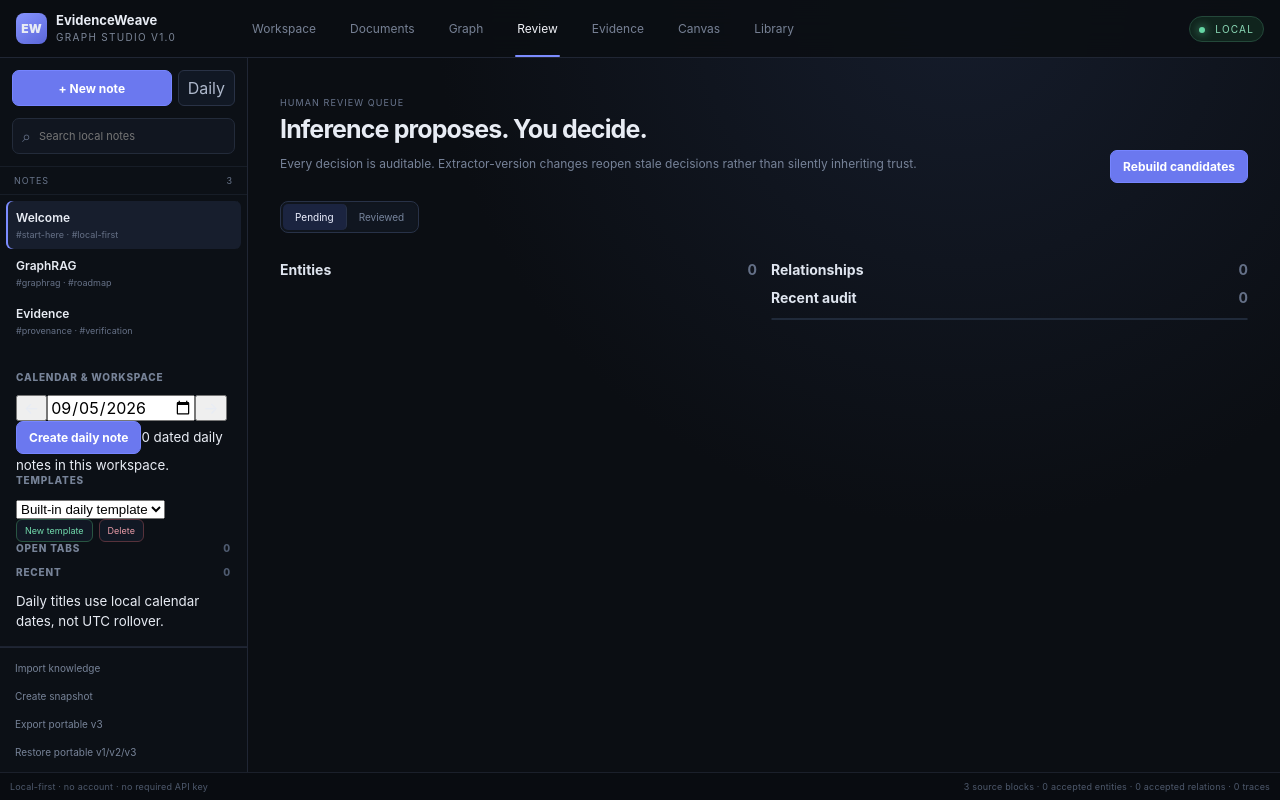
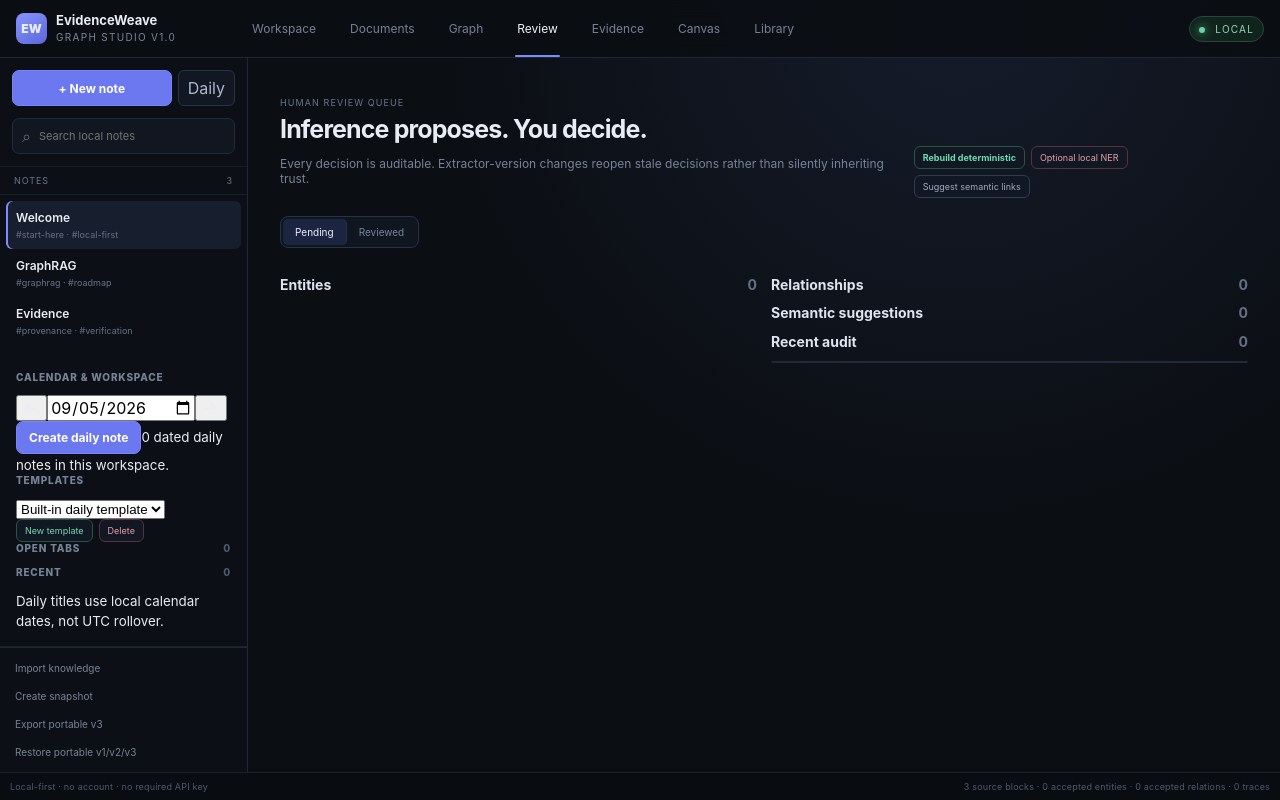
Before and after one commit to mohit231007/evidenceweave-graph-studio, a React (Vite) app in the folder apps/web/: page / in a window 1280 px wide. Both pictures are taken after a click on the button "Review". Built offline with nearby package versions, Linux system fonts and the light colour scheme.

Commit message:
feat: expose opt-in local NER and separate semantic link review

```diff
--- a/apps/web/src/StudioV2App.tsx
+++ b/apps/web/src/StudioV2App.tsx
@@ -36,6 +36,8 @@ import {
   splitEntity
 } from "./lib/review";
 import { undoReviewAudit } from "./lib/review-undo";
+import { createLocalNerProvider, extractLocalModelEntityCandidates, type LocalNerProvider } from "./lib/local-ner";
+import { buildSemanticLinkSuggestions, reviewSemanticLink } from "./lib/semantic-links";
 import { loadWorkspaceState, saveWorkspaceState, touchRecentNote } from "./lib/workspace-state";
 import {
   knowledgeDb,
@@ -46,6 +48,7 @@ import {
   type RelationCandidateRecord,
   type ReviewAuditRecord,
   type SavedViewRecord,
+  type SemanticLinkSuggestionRecord,
   type SnapshotRecord,
   type SourceDocumentRecord,
   type TrashRecord
@@ -102,6 +105,7 @@ export default function StudioV2App() {
   const [snapshots, setSnapshots] = useState<SnapshotRecord[]>([]);
   const [reviewAudit, setReviewAudit] = useState<ReviewAuditRecord[]>([]);
   const [queryTraces, setQueryTraces] = useState<QueryTraceRecord[]>([]);
+  const [semanticSuggestions, setSemanticSuggestions] = useState<SemanticLinkSuggestionRecord[]>([]);
   const [selectedId, setSelectedId] = useState("");
   const [view, setView] = useState<MainView>("workspace");
   const [mode, setMode] = useState<NoteMode>("edit");
@@ -115,6 +119,7 @@ export default function StudioV2App() {
   const [semanticProgress, setSemanticProgress] = useState("");
   const [llmProgress, setLlmProgress] = useState("");
   const semanticProvider = useRef<EmbeddingProvider | undefined>(undefined);
+  const localNerProvider = useRef<LocalNerProvider | undefined>(undefined);
 
   const refresh = async (preferId?: string) => {
     const [
@@ -128,7 +133,8 @@ export default function StudioV2App() {
       nextTrash,
       nextSnapshots,
       nextAudit,
-      nextTraces
+      nextTraces,
+      nextSemanticSuggestions
     ] = await Promise.all([
       db.notes.orderBy("updatedAt").reverse().toArray(),
       knowledgeDb.documents.orderBy("importedAt").reverse().toArray(),
@@ -140,7 +146,8 @@ export default function StudioV2App() {
       knowledgeDb.trash.orderBy("deletedAt").reverse().toArray(),
       knowledgeDb.snapshots.orderBy("createdAt").reverse().toArray(),
       knowledgeDb.reviewAudit.orderBy("createdAt").reverse().toArray(),
-      knowledgeDb.queryTraces.orderBy("createdAt").reverse().toArray()
+      knowledgeDb.queryTraces.orderBy("createdAt").reverse().toArray(),
+      knowledgeDb.semanticSuggestions.orderBy("updatedAt").reverse().toArray()
     ]);
     setNotes(nextNotes);
     setDocuments(nextDocuments);
@@ -153,6 +160,7 @@ export default function StudioV2App() {
     setSnapshots(nextSnapshots);
     setReviewAudit(nextAudit);
     setQueryTraces(nextTraces);
+    setSemanticSuggestions(nextSemanticSuggestions);
     setSelectedId((current) => {
       if (preferId && nextNotes.some((note) => note.id === preferId)) return preferId;
       if (current && nextNotes.some((note) => note.id === current)) return current;
@@ -172,6 +180,11 @@ export default function StudioV2App() {
   useEffect(() => {
     void saveWorkspaceState({ activeView: view, activeNoteId: selectedId || undefined });
   }, [view, selectedId]);
+
+  useEffect(() => () => {
+    semanticProvider.current?.dispose?.();
+    localNerProvider.current?.dispose?.();
+  }, []);
 
   const selected = notes.find((note) => note.id === selectedId);
   const authoredGraph = useMemo(() => buildAuthoredGraph(notes), [notes]);
@@ -315,6 +328,53 @@ export default function StudioV2App() {
     await refresh();
     setView("review");
     setStatus(`Generated ${freshEntities.length} entity and ${freshRelations.length} relationship candidates. Previous decisions are kept only when extractor versions still match.`);
+  };
+
+  const runLocalNer = async () => {
+    try {
+      setStatus("Loading optional local NER model. First use downloads model files; all inference stays in this browser.");
+      localNerProvider.current ??= await createLocalNerProvider();
+      const provider = localNerProvider.current;
+      const previousByKey = new Map(entities.map((entity) => [`${entity.entityType}:${entity.normalizedName}`, entity]));
+      const modelCandidates = await extractLocalModelEntityCandidates(sources, provider, {
+        onProgress: (completed, total) => setStatus(`Local NER ${completed}/${total} source blocks…`)
+      });
+      const candidates = modelCandidates.flatMap((candidate) => {
+        const key = `${candidate.entityType}:${candidate.normalizedName}`;
+        const previous = previousByKey.get(key);
+        if (previous && !previous.extractorVersion.startsWith("local-ner:")) return [];
+        return [reconcileEntityReview(previous, candidate)];
+      });
+      if (candidates.length) await knowledgeDb.entities.bulkPut(candidates);
+      await refresh();
+      setView("review");
+      setStatus(`Optional local NER proposed ${candidates.length} additional pending candidate${candidates.length === 1 ? "" : "s"}; deterministic candidates remain authoritative until review.`);
+    } catch (error) {
+      setStatus(error instanceof Error ? error.message : "Local NER failed.");
+    }
+  };
+
+  const buildSemanticSuggestions = async () => {
+    try {
+      if (!semanticProvider.current) {
+        setSemanticState("loading");
+        setStatus("Loading the pinned local embedding model before semantic-link analysis…");
+        semanticProvider.current = await createTransformersProvider();
+        setSemanticState("ready");
+      }
+      const suggestions = await buildSemanticLinkSuggestions(entities, semanticProvider.current);
+      await refresh();
+      setView("review");
+      setStatus(`Generated ${suggestions.length} separate semantic-link suggestion${suggestions.length === 1 ? "" : "s"}. No authored or inferred graph edge was mutated.`);
+    } catch (error) {
+      setSemanticState("failed");
+      setStatus(error instanceof Error ? error.message : "Semantic-link analysis failed.");
+    }
+  };
+
+  const reviewSemanticSuggestion = async (id: string, accepted: boolean) => {
+    await reviewSemanticLink(id, accepted ? "accepted" : "rejected");
+    await refresh();
   };
 
   const reviewEntity = async (entity: EntityCandidateRecord, accepted: boolean) => {
@@ -505,7 +565,7 @@ export default function StudioV2App() {
         {view === "workspace" && <WorkspaceView note={selected} notes={notes} graph={authoredGraph} mode={mode} setMode={setMode} save={saveSelected} rename={renameSelected} remove={trashSelected} openNote={openNote} />}
         {view === "documents" && <DocumentsView documents={documents} blocks={blocks} importKnowledge={importKnowledge} />}
         {view === "graph" && <GraphStudio graph={authoredGraph} entities={entities} relations={relations} onOpen={openNote} />}
-        {view === "review" && <ReviewView entities={entities} relations={relations} blocks={sources} audit={reviewAudit} rebuild={rebuildCandidates} reviewEntity={reviewEntity} reviewRelation={reviewRelation} renameEntity={renameReviewedEntity} togglePin={togglePin} mergeEntity={mergeReviewedEntity} splitEntity={splitReviewedEntity} undoAudit={undoAuditAction} />}
+        {view === "review" && <ReviewView entities={entities} relations={relations} blocks={sources} audit={reviewAudit} rebuild={rebuildCandidates} reviewEntity={reviewEntity} reviewRelation={reviewRelation} renameEntity={renameReviewedEntity} togglePin={togglePin} mergeEntity={mergeReviewedEntity} splitEntity={splitReviewedEntity} undoAudit={undoAuditAction} runLocalNer={runLocalNer} buildSemanticSuggestions={buildSemanticSuggestions} semanticSuggestions={semanticSuggestions} reviewSemanticSuggestion={reviewSemanticSuggestion} />}
         {view === "evidence" && <EvidenceStudio question={question} setQuestion={setQuestion} evidence={evidence} trace={trace} verified={verified} entities={entities} sources={sources} semanticState={semanticState} semanticProgress={semanticProgress} enableSemantic={enableSemantic} runEvidence={runEvidence} runLocalLlm={runLocalLlm} llmProgress={llmProgress} />}
         {view === "canvas" && <CanvasStudio canvases={canvases} notes={notes} selected={selected} refresh={refresh} />}
         {view === "library" && <LibraryStudio notes={notes} graph={authoredGraph} documents={documents} entities={entities} relations={relations} views={views} trash={trash} snapshots={snapshots} queryTraces={queryTraces} reviewAudit={reviewAudit} restoreTrash={restoreTrash} restoreSnapshot={restoreSnapshot} openNote={openNote} refresh={refresh} />}
@@ -646,7 +706,7 @@ function GraphStudio({ graph, entities, relations, onOpen }: {
   );
 }
 
-function ReviewView({ entities, relations, blocks, audit, rebuild, reviewEntity, reviewRelation, renameEntity: renameEntityAction, togglePin, mergeEntity, splitEntity: splitEntityAction, undoAudit }: {
+function ReviewView({ entities, relations, blocks, audit, rebuild, reviewEntity, reviewRelation, renameEntity: renameEntityAction, togglePin, mergeEntity, splitEntity: splitEntityAction, undoAudit, runLocalNer, buildSemanticSuggestions, semanticSuggestions, reviewSemanticSuggestion }: {
   entities: EntityCandidateRecord[];
   relations: RelationCandidateRecord[];
   blocks: UnifiedSourceBlock[];
@@ -659,6 +719,10 @@ function ReviewView({ entities, relations, blocks, audit, rebuild, reviewEntity,
   mergeEntity: (entity: EntityCandidateRecord) => Promise<void>;
   splitEntity: (entity: EntityCandidateRecord) => Promise<void>;
   undoAudit: (id: string) => Promise<void>;
+  runLocalNer: () => Promise<void>;
+  buildSemanticSuggestions: () => Promise<void>;
+  semanticSuggestions: SemanticLinkSuggestionRecord[];
+  reviewSemanticSuggestion: (id: string, accepted: boolean) => Promise<void>;
 }) {
   const [scope, setScope] = useState<"pending" | "reviewed">("pending");
   const visibleEntities = entities.filter((item) => !item.mergedIntoId && (scope === "pending" ? item.status === "pending" : item.status !== "pending"));
@@ -669,7 +733,7 @@ function ReviewView({ entities, relations, blocks, audit, rebuild, reviewEntity,
     <div className="single-view">
       <div className="hero-row">
         <div><span className="eyebrow">Human review queue</span><h1>Inference proposes. You decide.</h1><p>Every decision is auditable. Extractor-version changes reopen stale decisions rather than silently inheriting trust.</p></div>
-        <button className="primary" onClick={() => void rebuild()}>Rebuild candidates</button>
+        <div className="review-actions wrap-actions"><button className="primary" onClick={() => void rebuild()}>Rebuild deterministic</button><button onClick={() => void runLocalNer()}>Optional local NER</button><button onClick={() => void buildSemanticSuggestions()}>Suggest semantic links</button></div>
       </div>
       <div className="segmented compact-segmented"><button className={scope === "pending" ? "active" : ""} onClick={() => setScope("pending")}>Pending</button><button className={scope === "reviewed" ? "active" : ""} onClick={() => setScope("reviewed")}>Reviewed</button></div>
       <div className="review-columns">
@@ -698,6 +762,8 @@ function ReviewView({ entities, relations, blocks, audit, rebuild, reviewEntity,
               {relation.status === "pending" && <div className="review-actions"><button onClick={() => void reviewRelation(relation, true)}>Accept</button><button onClick={() => void reviewRelation(relation, false)}>Reject</button></div>}
             </article>
           ))}
+          <h2>Semantic suggestions <span>{semanticSuggestions.length}</span></h2>
+          {semanticSuggestions.slice(0, 30).map((suggestion) => <article className="review-card" key={suggestion.id}><div><strong>{entityMap.get(suggestion.sourceEntityId)?.canonicalName ?? suggestion.sourceEntityId}</strong><small> ⇄ semantic · {Math.round(suggestion.score * 100)}% ⇄ </small><strong>{entityMap.get(suggestion.targetEntityId)?.canonicalName ?? suggestion.targetEntityId}</strong></div><p>{suggestion.status} · {suggestion.modelId}</p>{suggestion.status === "pending" && <div className="review-actions"><button onClick={() => void reviewSemanticSuggestion(suggestion.id, true)}>Accept suggestion</button><button onClick={() => void reviewSemanticSuggestion(suggestion.id, false)}>Reject suggestion</button></div>}</article>)}
           <h2>Recent audit <span>{audit.length}</span></h2>
           <div className="audit-list">{audit.slice(0, 20).map((item) => <div className="audit-row" key={item.id}><strong>{item.action}</strong><span>{item.targetKind} · {item.targetId.slice(0, 28)}</span><time>{new Date(item.createdAt).toLocaleString()}</time>{item.action !== "undo" && item.beforeJson && <button onClick={() => void undoAudit(item.id)}>Undo</button>}</div>)}</div>
         </section>
```
